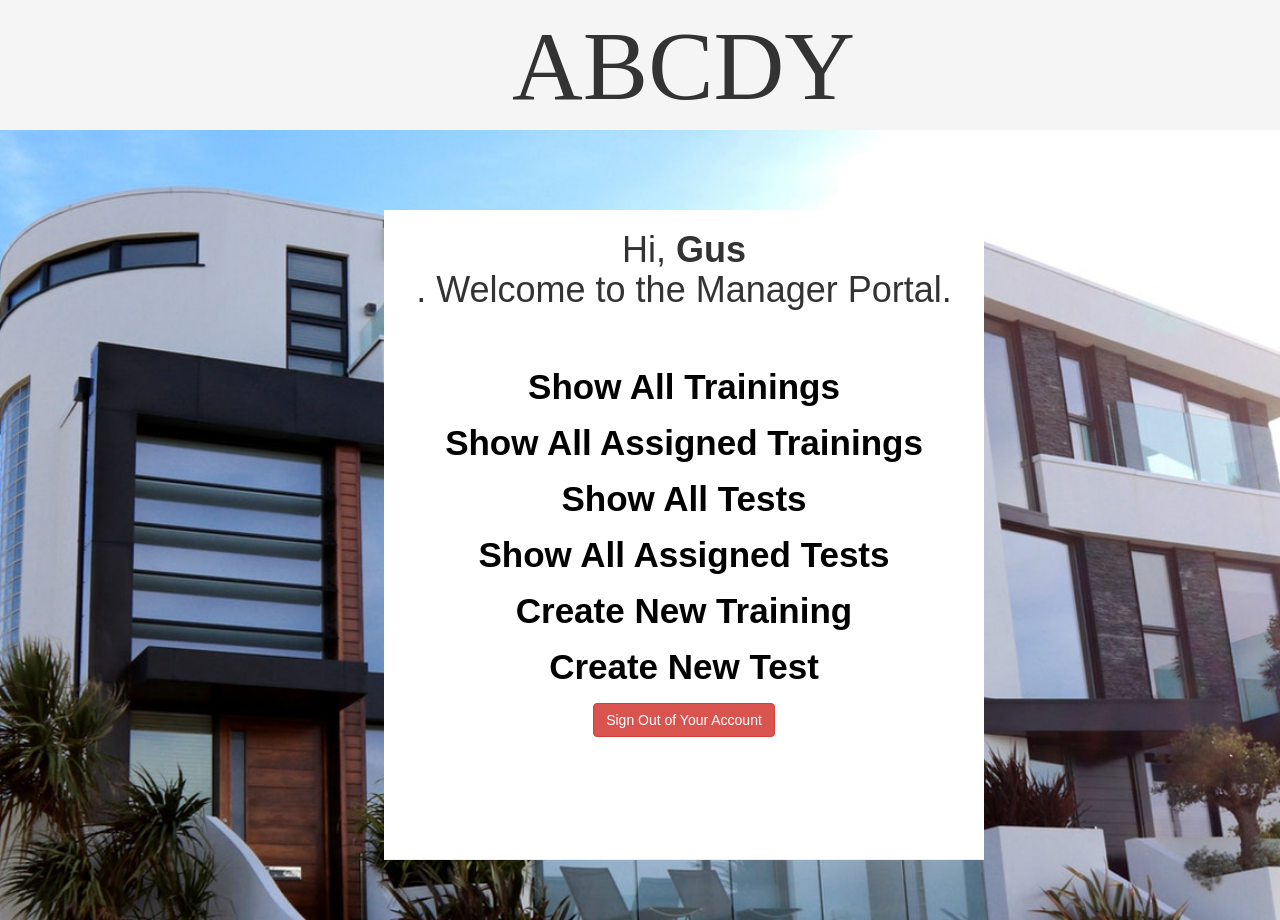
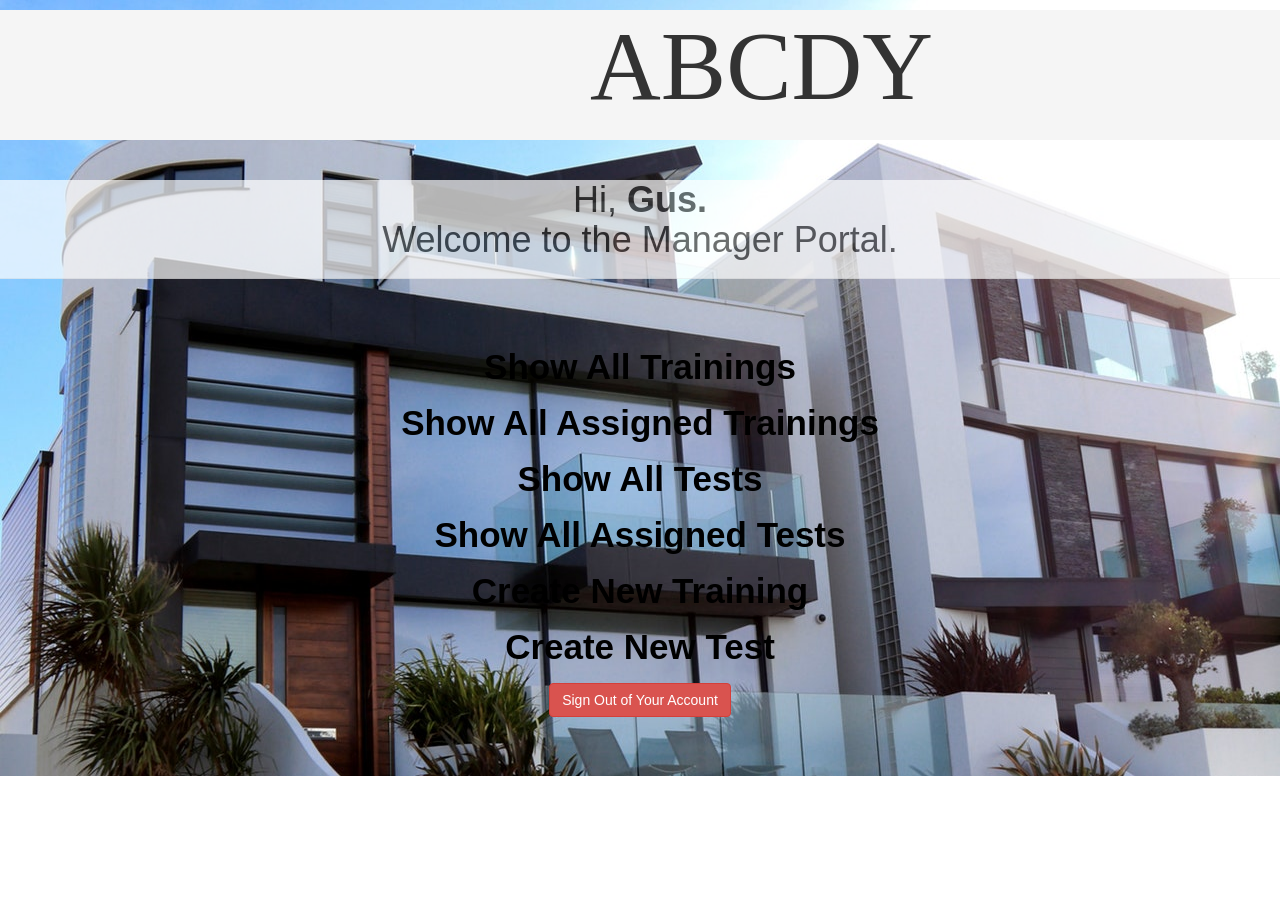
Before and after one commit to DmitriyKom/ABCDY, a PHP site: page /manager.php in a window 1280 px wide. Run offline with PHP 8.4, Linux system fonts and the light colour scheme; a user stored in the database is signed in.

Commit message:
Add files via upload

```diff
--- a/manager.php
+++ b/manager.php
@@ -7,7 +7,7 @@
  *
  *
  */
-include('wrapper/Header.php');
+//include('wrapper/Header.php');
 session_start();
 if (!isset($_SESSION["loggedin"]) || $_SESSION["loggedin"] !== true || !isset($_SESSION["role"]) || $_SESSION["role"] !== "Manager") {
     header("location: index.php");
@@ -17,6 +17,9 @@ if (isset($_SESSION["Test_Question"])){
     unset($_SESSION["Test_Question"]);
 }
 ?>
+<!DOCTYPE html>
+<html>
+<head>
     <title>Welcome</title>
     <!--<link rel="stylesheet" href="https://maxcdn.bootstrapcdn.com/bootstrap/3.3.7/css/bootstrap.css">-->
     <link rel="stylesheet" href="./design/bootstrap.css">
@@ -43,11 +46,9 @@ if (isset($_SESSION["Test_Question"])){
         }
         .page-header{
             background-color: white;
-            margin-left: -10%;
-            width: 600px;
             text-decoration: none;
-            height: 650px;
-            overflow: auto;
+            opacity: 70%;
+
         }
         a:hover{
             text-decoration: none;
@@ -63,12 +64,36 @@ if (isset($_SESSION["Test_Question"])){
             padding-bottom: -100px;
             display: block;
         }
+		  #Banner{
+				margin-left: auto;
+  				margin-right: auto;
+            width: 100%;
+            height: 130px;
+            background-color: whitesmoke;
+				text-align: center;
+        }
+        #Logo{
 
+            margin-left: auto;
+  				margin-right: auto;
+            width:100px;
+            height: 100px;
+            margin-top: 10px;
+            text-align: center;
+            font-size: 7em;
+            font-family: "Brush Script MT";
+        }
     </style>
+</head>
+<body>
+<div id="Banner">
+    <div id="Logo">ABCDY</div>
+</div>
 <div class="page-header">
-    <h1>Hi, <b><?php echo htmlspecialchars($_SESSION["username"]); ?>
-            <br>
-        </b>. Welcome to the Manager Portal.</h1>
+    <h1>Hi, <b><?php echo htmlspecialchars($_SESSION["username"]); ?>.
+           <br>
+        </b> Welcome to the Manager Portal.</h1>
+</div>
     <br>
     <br>
     <br>
@@ -87,7 +112,7 @@ if (isset($_SESSION["Test_Question"])){
     <p>
         <a href="./php_scripts/sign_out.php" class="btn btn-danger">Sign Out of Your Account</a>
     </p>
-</div>
+
 <?php
 include('wrapper/Footer.php');
 ?>
```
